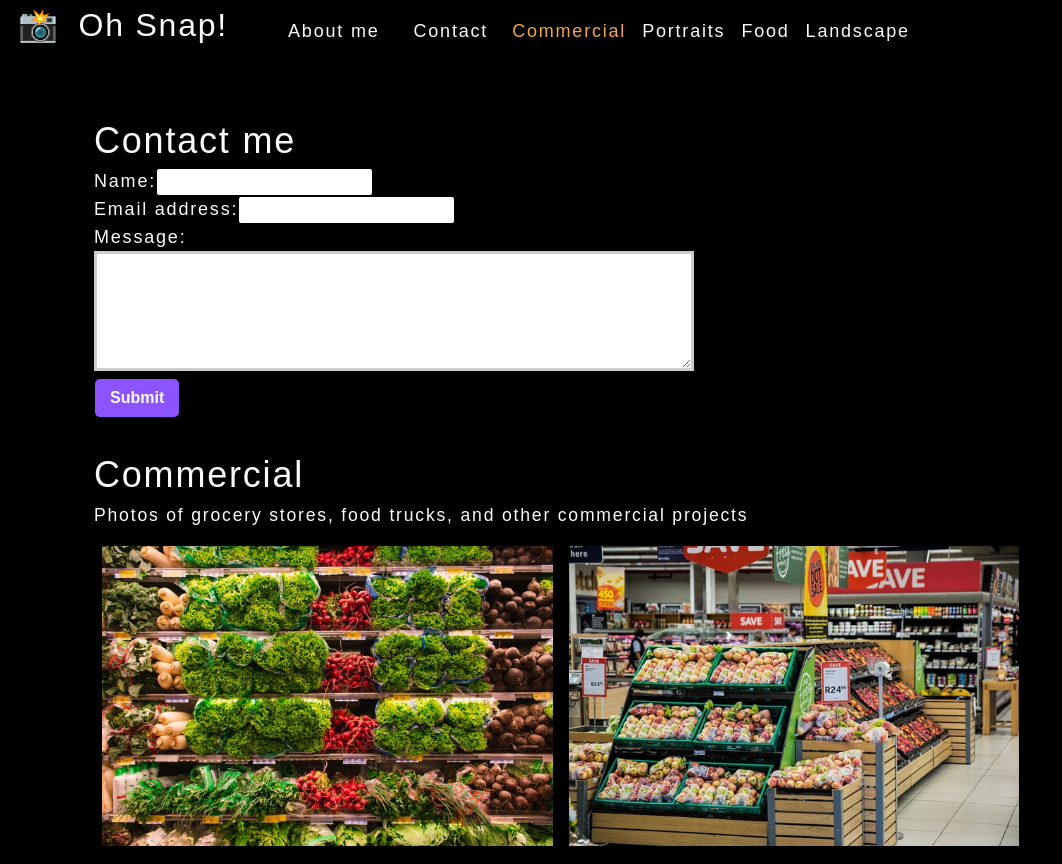
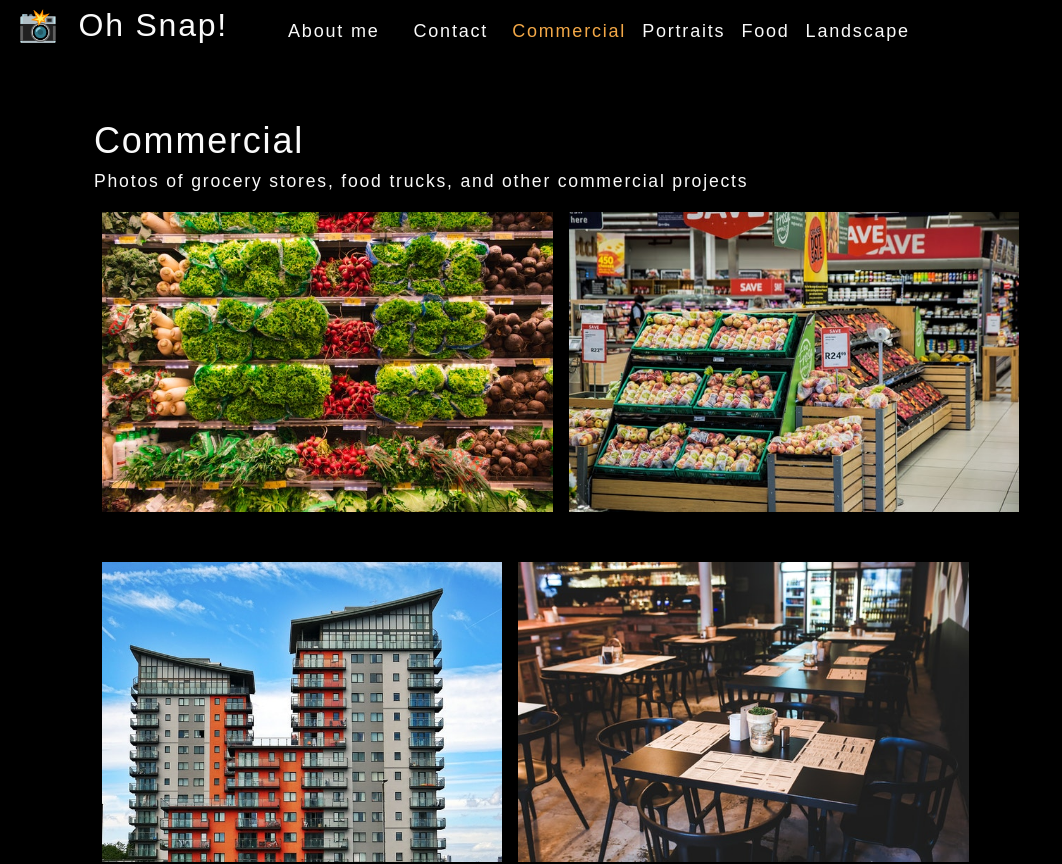
Before and after one commit to abbygraves/20-photo-port, a React (Create React App) app: page / in a window 1280 px wide. Shown: the top 864 px of the page, without its empty margins (0-1062 px from the left). Built offline with nearby package versions, Linux system fonts and the light colour scheme.

Commit message:
conditionally render contact component

```diff
--- a/src/App.js
+++ b/src/App.js
@@ -20,6 +20,7 @@
   ]);
 
   const [currentCategory, setCurrentCategory] = useState(categories[0]);
+  const [contactSelected, setContactSelected] = useState(false);
 
   return (
     <div>
@@ -27,11 +28,18 @@
         categories={categories}
         setCurrentCategory={setCurrentCategory}
         currentCategory={currentCategory}
+        contactSelected={contactSelected}
+        setContactSelected={setContactSelected}
       ></Nav>
       <main>
-        <ContactForm></ContactForm>
-        <Gallery currentCategory={currentCategory}></Gallery>
-        <About></About>
+      {!contactSelected ? (
+  <>
+    <Gallery currentCategory={currentCategory}></Gallery>
+    <About></About>
+  </>
+) : (
+    <ContactForm></ContactForm>
+  )}
       </main>
     </div>
   );
--- a/src/components/Nav/index.js
+++ b/src/components/Nav/index.js
@@ -10,6 +10,8 @@
     categories = [],
     setCurrentCategory,
     currentCategory,
+    contactSelected,
+    setContactSelected
   } = props;
 
   useEffect(() => {
@@ -30,23 +32,24 @@
       <nav>
         <ul className="flex-row">
           <li className="mx-2">
-            <a data-testid="about" href="#about">
+            <a data-testid="about" href="#about" onClick={() => setContactSelected(false)}>
               About me
             </a>
           </li>
-          <li className="mx-2">
-            <span>Contact</span>
+          <li className={`mx-2 ${contactSelected && 'navActive'}`}>
+            <span onClick={() => setContactSelected(true)}>Contact</span>
           </li>
           {categories.map((category) => (
             <li
               className={`mx-1 ${
-                currentCategory.name === category.name && "navActive"
+                currentCategory.name === category.name && !contactSelected && "navActive"
               }`}
               key={category.name}
             >
               <span
                 onClick={() => {
                   setCurrentCategory(category);
+                  setContactSelected(false);
                 }}
               >
                 {capitalizeFirstLetter(category.name)}
```
